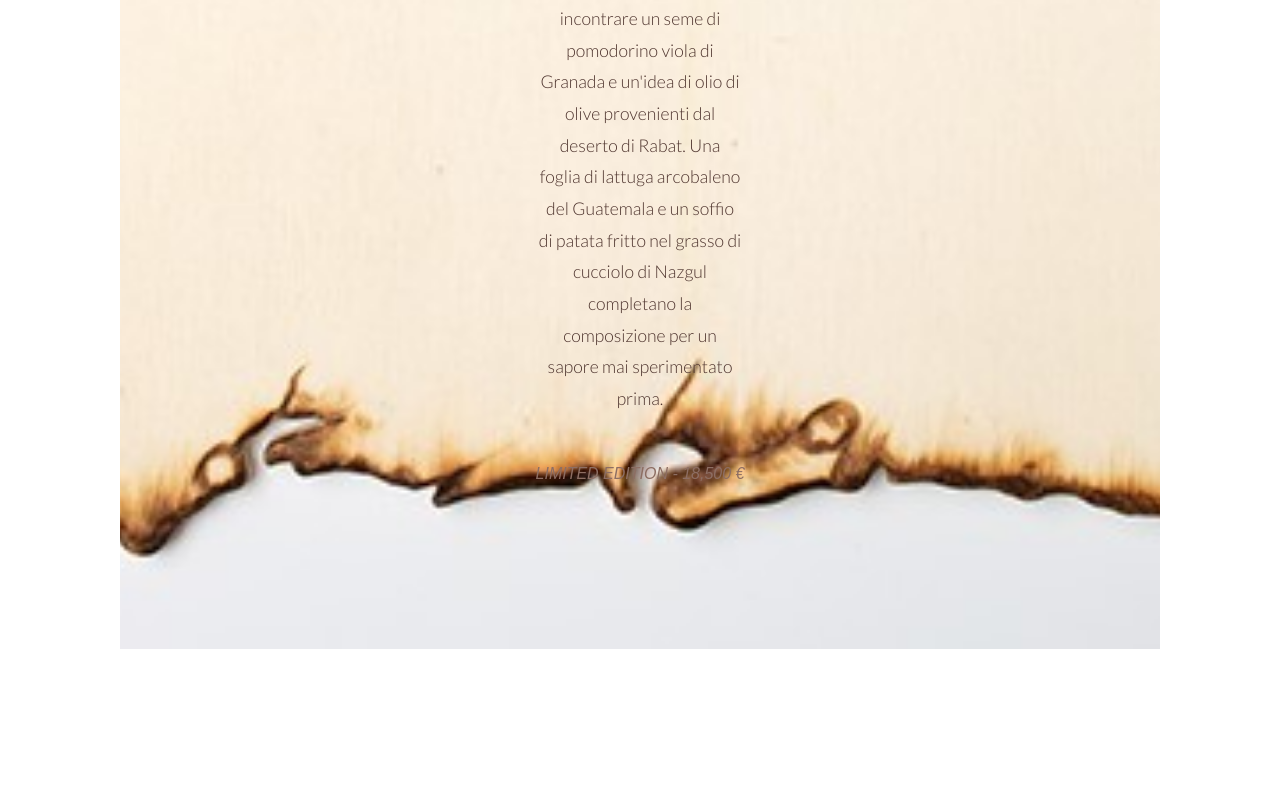
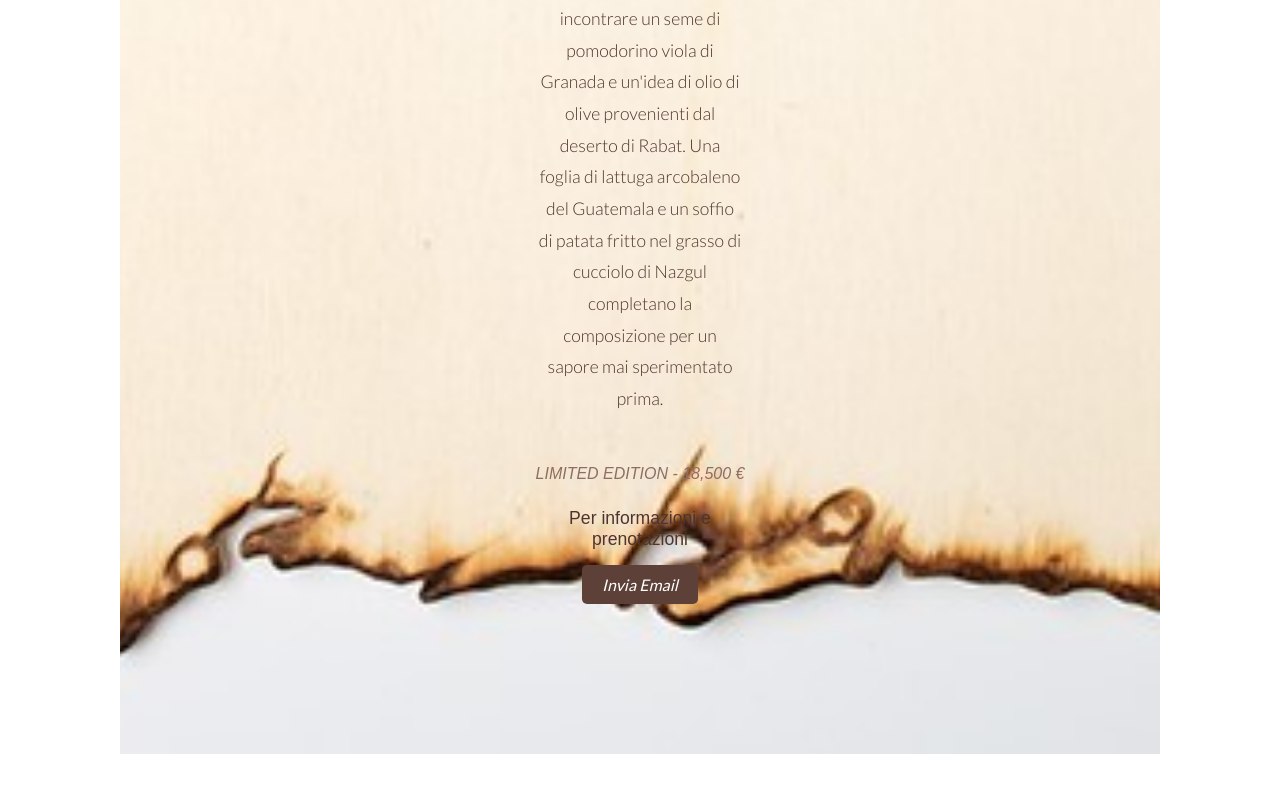
Before and after one commit to Beltra86/jilgyro, a plain HTML site: page index.html in a window 1280 px wide. Shown: the part 1188-1980 px from the top of the page. Drawn offline with Linux system fonts and the light colour scheme.

Commit message:
Aggiunto pulsante in basso

```diff
--- a/index.html
+++ b/index.html
@@ -76,6 +76,55 @@
             color: #8d6e63;
             font-style: italic;
         }
+
+
+
+    /* NUOVI STILI AGGIUNTI PER I CONTATTI E IL PULSANTE */
+
+.contatti {
+    margin-top: 25px; /* Spazio tra gli auguri e le informazioni */
+}
+
+.info-testo {
+    font-size: 1.1em;
+    color: #4e342e; /* Marrone scuro */
+    margin-bottom: 15px;
+    font-style: normal;
+}
+
+.pulsante-mail {
+    /* Trasforma il link in un blocco per dargli dimensione */
+    display: inline-block;
+
+    /* Padding per dare l'aspetto del pulsante */
+    padding: 10px 20px;
+
+    /* Colore di sfondo scuro, come inchiostro */
+    background-color: #5d4037;
+
+    /* Testo bianco per contrasto */
+    color: #ffffff;
+
+    /* Rimuove la sottolineatura tipica dei link */
+    text-decoration: none;
+
+    /* Angoli leggermente arrotondati */
+    border-radius: 5px;
+
+    /* Stile del font elegante */
+    font-family: 'Lato', sans-serif;
+    font-weight: 400;
+
+    /* Effetto transizione al passaggio del mouse */
+    transition: background-color 0.3s ease;
+}
+
+.pulsante-mail:hover {
+    /* Colore leggermente più chiaro al passaggio del mouse per feedback visivo */
+    background-color: #8d6e63;
+}
+
+
     </style>
 </head>
 <body>
@@ -97,7 +146,17 @@
 
     <footer class="dettaglio">
         <p>LIMITED EDITION - 18,500 €</p>
+
+    <div class="contatti">
+        <p class="info-testo">Per informazioni e prenotazioni</p>
+
+        <a href="mailto:afterbridge86@gmail.com" class="pulsante-mail">Invia Email</a>
+    </div>
     </footer>
+
+
+
+
 </div>
 
 </body>
```
